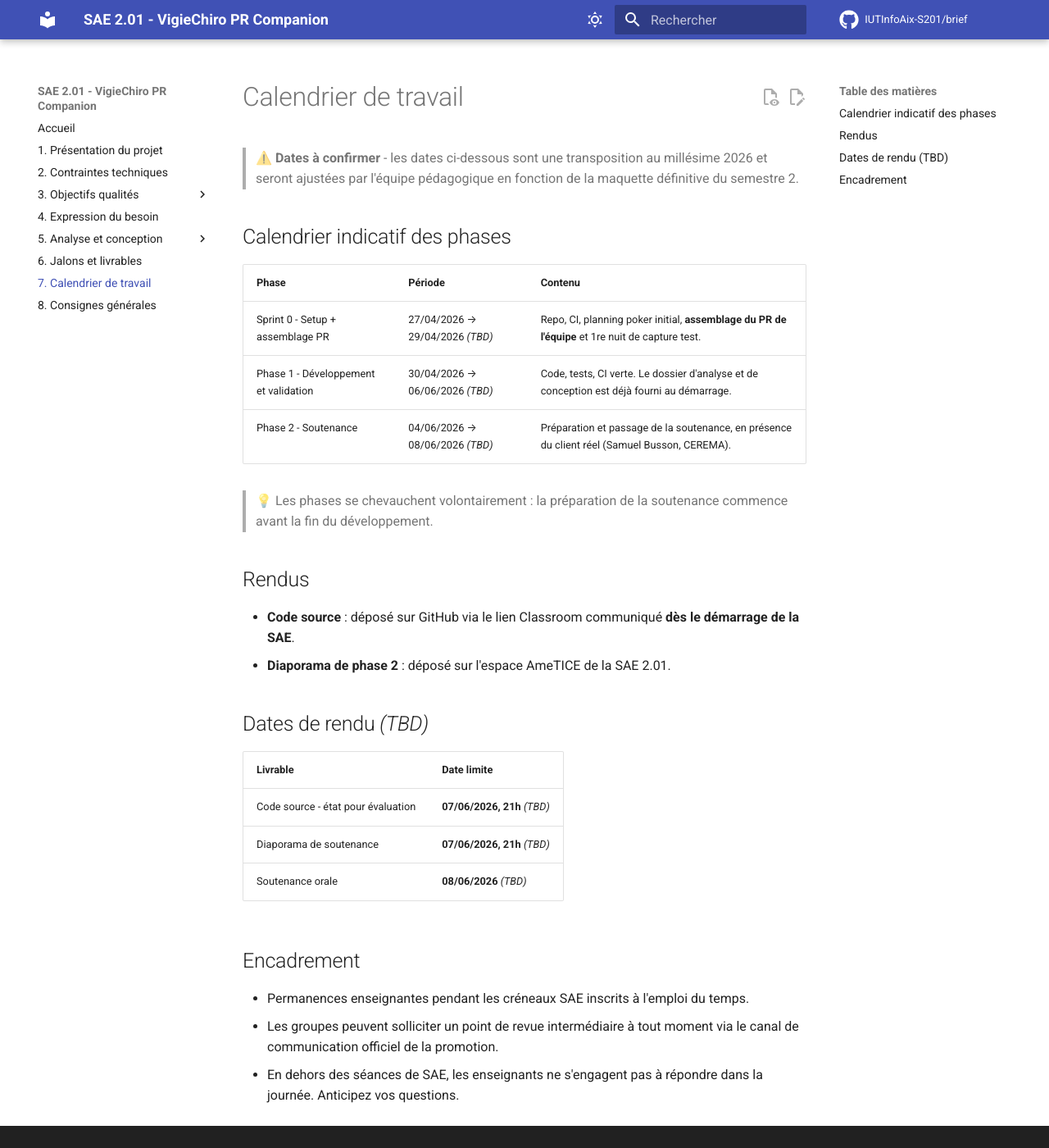
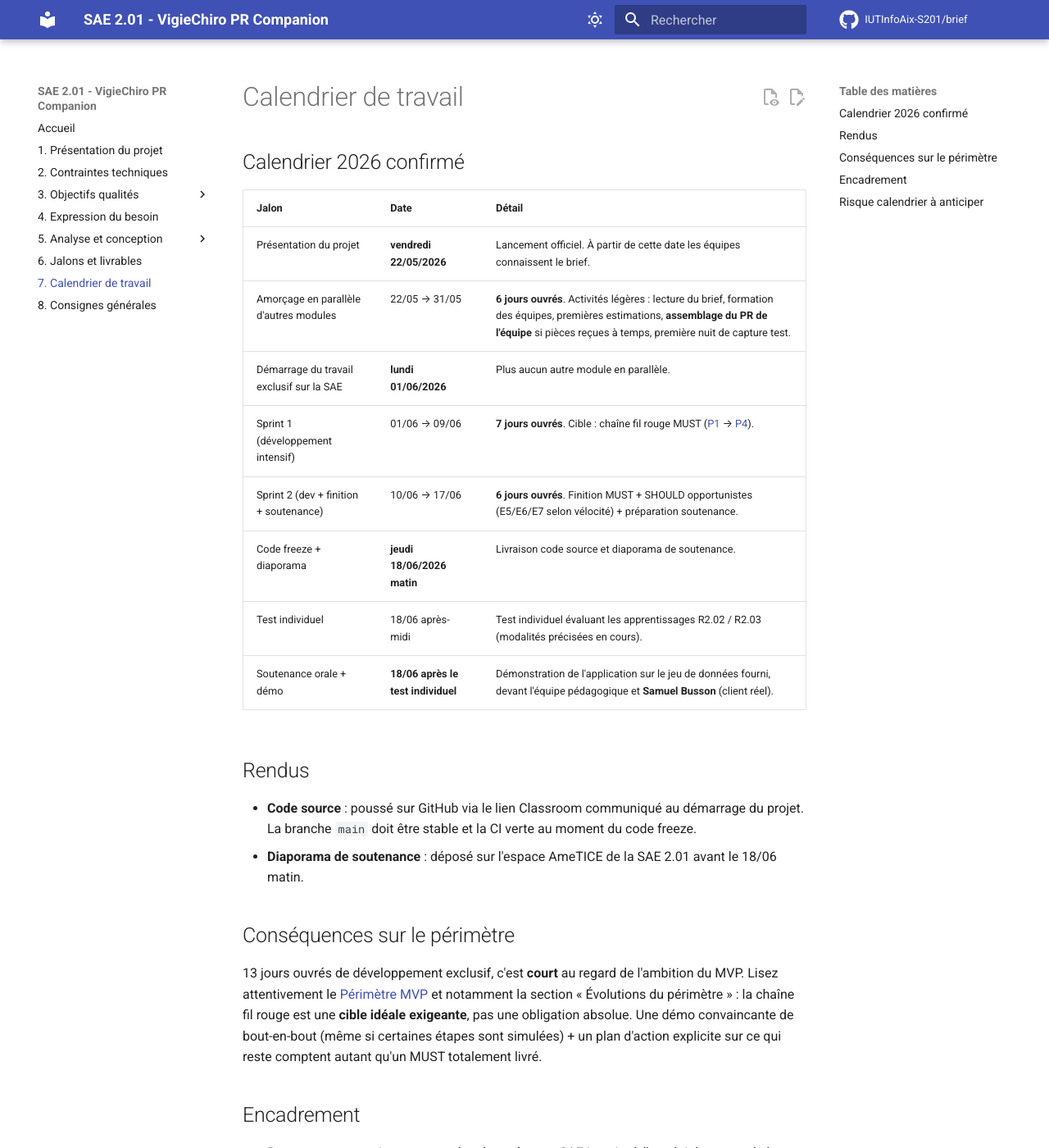
Before and after one commit to IUTInfoAix-S201/brief, an MkDocs documentation site: the page built from docs/Calendrier de travail.md, in a window 1280 px wide and 1400 px high. Shown: the whole window at 82% size. Built offline with MkDocs 1.6.1 and Material for MkDocs 9.7.7, drawn with Linux system fonts in a browser that asks for light colours; comment, search, counter and statistics services are not loaded; some of the changed text lies outside the part shown.

Commit message:
docs(calendrier): bascule en dates 2026 confirmées
Le calendrier était laissé en TBD avec des placeholders (sprints courts
en avril-mai 2026, dates 04/06-08/06 pour la soutenance, etc.). Les
dates 2026 sont désormais confirmées par l'équipe pédagogique :

- 22/05/2026 : présentation du projet aux équipes
- 22/05 → 31/05 : amorçage en parallèle d'autres modules (6 jours)
  → assemblage du PR si pièces reçues, première nuit de capture test
- 01/06/2026 : démarrage du travail SAE exclusif
- 01/06 → 09/06 : Sprint 1 (7 jours ouvrés, cible fil rouge MUST)
- 10/06 → 17/06 : Sprint 2 (6 jours ouvrés, finition + soutenance)
- 18/06 matin : code freeze + diaporama
- 18/06 après-midi : test individuel
- 18/06 fin : soutenance orale + démo devant Samuel Busson

Renvoie explicitement vers le Périmètre MVP section « Évolutions du
périmètre » pour la pression sur les MUST (la chaîne fil rouge reste
une cible idéale exigeante, pas une obligation absolue).

Section « Risque calendrier à anticiper » ajoutée :
- Construction PR dépendante de l'arrivée des pièces (non bloquant)
- Téléchargement du full dataset RENATER avant expiration du lien

```diff
--- a/docs/Calendrier de travail.md
+++ b/docs/Calendrier de travail.md
@@ -1,32 +1,34 @@
 # Calendrier de travail
 
-> ⚠️ **Dates à confirmer** - les dates ci-dessous sont une transposition au millésime 2026 et seront ajustées par l'équipe pédagogique en fonction de la maquette définitive du semestre 2.
+## Calendrier 2026 confirmé
 
-## Calendrier indicatif des phases
-
-| Phase | Période | Contenu |
+| Jalon | Date | Détail |
 |---|---|---|
-| Sprint 0 - Setup + assemblage PR | 27/04/2026 → 29/04/2026 *(TBD)* | Repo, CI, planning poker initial, **assemblage du PR de l'équipe** et 1re nuit de capture test. |
-| Phase 1 - Développement et validation | 30/04/2026 → 06/06/2026 *(TBD)* | Code, tests, CI verte. Le dossier d'analyse et de conception est déjà fourni au démarrage. |
-| Phase 2 - Soutenance | 04/06/2026 → 08/06/2026 *(TBD)* | Préparation et passage de la soutenance, en présence du client réel (Samuel Busson, CEREMA). |
-
-> 💡 Les phases se chevauchent volontairement : la préparation de la soutenance commence avant la fin du développement.
+| Présentation du projet | **vendredi 22/05/2026** | Lancement officiel. À partir de cette date les équipes connaissent le brief. |
+| Amorçage en parallèle d'autres modules | 22/05 → 31/05 | **6 jours ouvrés**. Activités légères : lecture du brief, formation des équipes, premières estimations, **assemblage du PR de l'équipe** si pièces reçues à temps, première nuit de capture test. |
+| Démarrage du travail exclusif sur la SAE | **lundi 01/06/2026** | Plus aucun autre module en parallèle. |
+| Sprint 1 (développement intensif) | 01/06 → 09/06 | **7 jours ouvrés**. Cible : chaîne fil rouge MUST ([P1](Analyse%20et%20conception/Parcours%20utilisateurs/P1%20-%20Déclarer%20un%20site%20de%20suivi.md) → [P4](Analyse%20et%20conception/Parcours%20utilisateurs/P4%20-%20Préparer%20un%20lot%20prêt%20à%20déposer.md)). |
+| Sprint 2 (dev + finition + soutenance) | 10/06 → 17/06 | **6 jours ouvrés**. Finition MUST + SHOULD opportunistes (E5/E6/E7 selon vélocité) + préparation soutenance. |
+| Code freeze + diaporama | **jeudi 18/06/2026 matin** | Livraison code source et diaporama de soutenance. |
+| Test individuel | 18/06 après-midi | Test individuel évaluant les apprentissages R2.02 / R2.03 (modalités précisées en cours). |
+| Soutenance orale + démo | **18/06 après le test individuel** | Démonstration de l'application sur le jeu de données fourni, devant l'équipe pédagogique et **Samuel Busson** (client réel). |
 
 ## Rendus
 
-- **Code source** : déposé sur GitHub via le lien Classroom communiqué **dès le démarrage de la SAE**.
-- **Diaporama de phase 2** : déposé sur l'espace AmeTICE de la SAE 2.01.
+- **Code source** : poussé sur GitHub via le lien Classroom communiqué au démarrage du projet. La branche `main` doit être stable et la CI verte au moment du code freeze.
+- **Diaporama de soutenance** : déposé sur l'espace AmeTICE de la SAE 2.01 avant le 18/06 matin.
 
-## Dates de rendu *(TBD)*
+## Conséquences sur le périmètre
 
-| Livrable | Date limite |
-|---|---|
-| Code source - état pour évaluation | **07/06/2026, 21h** *(TBD)* |
-| Diaporama de soutenance | **07/06/2026, 21h** *(TBD)* |
-| Soutenance orale | **08/06/2026** *(TBD)* |
+13 jours ouvrés de développement exclusif, c'est **court** au regard de l'ambition du MVP. Lisez attentivement le [Périmètre MVP](Analyse%20et%20conception/Périmètre%20MVP.md) et notamment la section « Évolutions du périmètre » : la chaîne fil rouge est une **cible idéale exigeante**, pas une obligation absolue. Une démo convaincante de bout-en-bout (même si certaines étapes sont simulées) + un plan d'action explicite sur ce qui reste comptent autant qu'un MUST totalement livré.
 
 ## Encadrement
 
-- Permanences enseignantes pendant les créneaux SAE inscrits à l'emploi du temps.
+- Permanences enseignantes pendant les créneaux SAE inscrits à l'emploi du temps de la phase exclusive (01/06 → 17/06).
 - Les groupes peuvent solliciter un point de revue intermédiaire à tout moment via le canal de communication officiel de la promotion.
-- En dehors des séances de SAE, les enseignants ne s'engagent pas à répondre dans la journée. Anticipez vos questions.
+- En dehors des séances de SAE, les enseignants ne s'engagent pas à répondre dans la journée. Anticipez vos questions, surtout pour les points techniques bloquants.
+
+## Risque calendrier à anticiper
+
+- **Pièces détachées du PR** : la construction du PR de chaque équipe pendant l'amorçage (22/05 → 31/05) suppose que les composants soient arrivés à temps. Si l'arrivage est en retard, l'assemblage est repoussé sans impact bloquant sur le développement (le [jeu de données fourni](index.md#donnees-dexemple-fournies) permet de travailler indépendamment).
+- **Téléchargement du full dataset** : le lien Filesender RENATER expire (date à confirmer en page d'accueil). Téléchargez-le **dès le démarrage** pour pouvoir tester sur les volumes réels.
```
